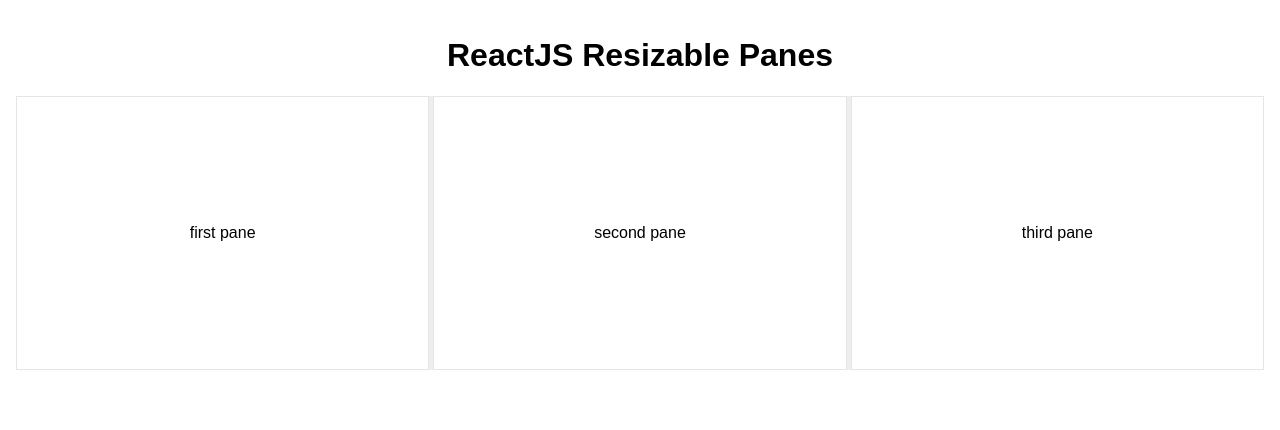
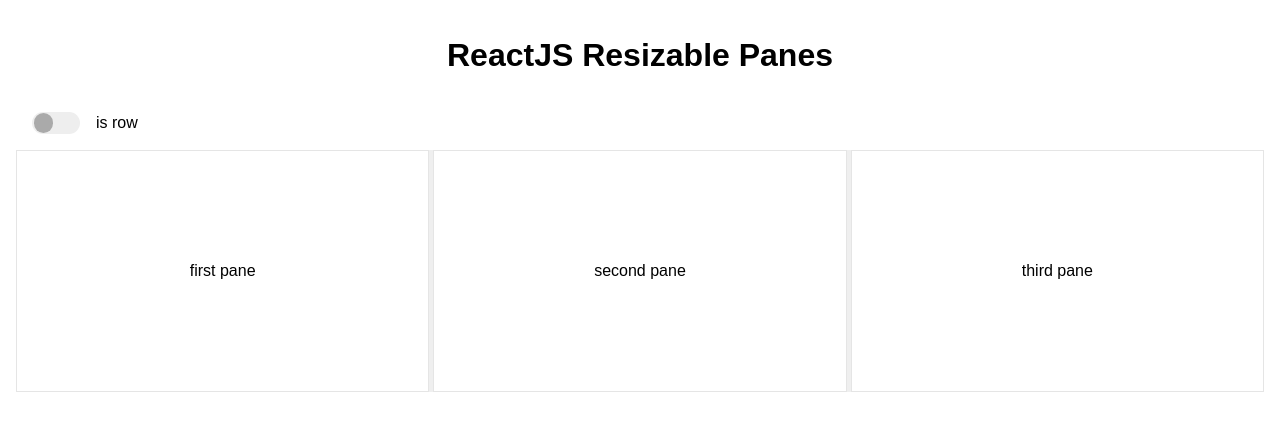
Before and after one commit to dandybytes/resizable-panes, a React (Create React App) app: page / in a window 1280 px wide. Shown: the top 430 px of the page. Built offline with nearby package versions, Linux system fonts and the light colour scheme.

Commit message:
Enable orientation adjustments

```diff
--- a/src/components/App.jsx
+++ b/src/components/App.jsx
@@ -1,15 +1,24 @@
-import React from 'react'
+import React, {useState} from 'react'
 
 import './App.css'
 
 import MultiPaneContainer from './MultiPaneContainer'
+import ToggleSwitch from './common/ToggleSwitch'
 
 const Application = () => {
+  const [isRow, setIsRow] = useState(true)
+
   return (
     <>
       <h1 className='title'>ReactJS Resizable Panes</h1>
 
-      <MultiPaneContainer>
+      <ToggleSwitch
+        value={isRow}
+        label='is row'
+        onToggle={() => setIsRow(prevValue => !prevValue)}
+      />
+
+      <MultiPaneContainer orientation={isRow ? 'row' : 'column'}>
         <div className='sample-content'>first pane</div>
         <div className='sample-content'>second pane</div>
         <div className='sample-content'>third pane</div>
--- a/src/components/Divider.css
+++ b/src/components/Divider.css
@@ -1,9 +1,9 @@
 .divider {
   position: relative;
-  width: 0.25rem;
   flex-shrink: 0;
+  flex-grow: 0;
   /* background-color: transparent; */
-  background-color: #eee;
+  background-color: #efefef;
   cursor: col-resize;
   user-select: none;
 }
--- a/src/components/Divider.jsx
+++ b/src/components/Divider.jsx
@@ -3,6 +3,7 @@ import React from 'react'
 import './Divider.css'
 
 const Divider = ({
+  orientation,
   index,
   isSelected,
   isDragging,
@@ -20,7 +21,9 @@ const Divider = ({
 
   const style = {
     left: isSelected ? dividerPositionDelta : 0,
-    display: index > 0 ? 'block' : 'none'
+    display: index > 0 ? 'block' : 'none',
+    width: orientation === 'row' ? '0.25rem' : '100%',
+    height: orientation === 'column' ? '0.25rem' : 'inherit'
   }
 
   return (
--- a/src/components/MultiPaneContainer.jsx
+++ b/src/components/MultiPaneContainer.jsx
@@ -8,7 +8,7 @@ import {useElementSize} from '../hooks/useElementSize'
 import ResizablePane from './ResizablePane'
 import Divider from './Divider'
 
-const MultiPaneContainer = ({minPaneSize = 200, children}) => {
+const MultiPaneContainer = ({orientation = 'row', minPaneSize = 200, children}) => {
   const containerRef = useRef(null)
 
   const containerSize = useElementSize(containerRef)
@@ -85,7 +85,11 @@ const MultiPaneContainer = ({minPaneSize = 200, children}) => {
   }, [numChildren, containerSize?.width])
 
   return (
-    <div className='splittable-container' ref={containerRef}>
+    <div
+      className='splittable-container'
+      ref={containerRef}
+      style={{display: 'flex', flexDirection: orientation === 'column' ? 'column' : 'row'}}
+    >
       {!paneSizes?.length
         ? null
         : children.map((child, index) => {
@@ -97,6 +101,7 @@ const MultiPaneContainer = ({minPaneSize = 200, children}) => {
               [
                 <Divider
                   key={`divider-${index}`}
+                  orientation={orientation}
                   index={index}
                   isSelected={isSelected}
                   isDragging={isDragging}
@@ -105,10 +110,20 @@ const MultiPaneContainer = ({minPaneSize = 200, children}) => {
                   maxSpaceAfter={maxSpaceAfter}
                   handleDragStart={handleDragStart}
                 />,
-                <ResizablePane key={`pane-${index}`} paneSize={paneSizes[index]} child={child} />
+                <ResizablePane
+                  key={`pane-${index}`}
+                  size={paneSizes[index]}
+                  orientation={orientation}
+                  child={child}
+                />
               ]
             ) : (
-              <ResizablePane key={`pane-${index}`} paneSize={paneSizes[index]} child={child} />
+              <ResizablePane
+                key={`pane-${index}`}
+                size={paneSizes[index]}
+                orientation={orientation}
+                child={child}
+              />
             )
           })}
     </div>
--- a/src/components/ResizablePane.css
+++ b/src/components/ResizablePane.css
@@ -1,6 +1,7 @@
 .resizable-pane {
+  flex-grow: 1;
+  flex-shrink: 1;
   margin: 0;
-  padding: 1rem;
   background-color: white;
   border: 1px solid #e5e5e5;
   overflow: hidden;
--- a/src/components/ResizablePane.jsx
+++ b/src/components/ResizablePane.jsx
@@ -2,9 +2,14 @@ import React from 'react'
 
 import './ResizablePane.css'
 
-const ResizablePane = ({paneSize, child}) => {
+const ResizablePane = ({size, orientation, child}) => {
+  const style = {
+    width: orientation === 'row' ? `${size}px` : '100%',
+    flexDirection: orientation === 'column' ? 'column' : 'row'
+  }
+
   return (
-    <div className='resizable-pane' style={{width: `${paneSize}px`}}>
+    <div className='resizable-pane' style={style}>
       {child}
     </div>
   )
--- /dev/null
+++ b/src/components/common/ToggleSwitch.css
@@ -0,0 +1,46 @@
+.switch-label {
+	 display: inline-flex;
+	 align-items: center;
+	 margin: 0.5rem;
+}
+ .switch-container {
+	 position: relative;
+	 display: inline-block;
+	 width: 3rem;
+	 height: 1.4rem;
+	 margin: 0.5rem;
+}
+ .switch-checkbox {
+	 display: none;
+}
+ .switch-checkbox:checked + .switch-slider {
+	 background-color: firebrick;
+}
+ .switch-checkbox:checked + .switch-slider:before {
+	 transform: translateX(1.5rem);
+}
+ .switch-slider {
+	 position: absolute;
+	 cursor: pointer;
+	 top: 0;
+	 left: 0;
+	 right: 0;
+	 bottom: 0;
+	 background-color: #eee;
+	 transition: 0.4s;
+	 border-radius: 1.5rem;
+}
+ .switch-slider:hover {
+	 background-color: rgba(0, 0, 0, 0.25);
+}
+ .switch-slider::before {
+	 content: '';
+	 position: absolute;
+	 height: 1.2rem;
+	 width: 1.2rem;
+	 left: 0.1rem;
+	 bottom: 0.1rem;
+	 background-color: #aaa;
+	 transition: 0.3s;
+	 border-radius: 50%;
+}
--- /dev/null
+++ b/src/components/common/ToggleSwitch.jsx
@@ -0,0 +1,33 @@
+import React from 'react'
+import PropTypes from 'prop-types'
+
+import './ToggleSwitch.css'
+
+const ToggleSwitch = ({enabled, classes, onToggle, label, value}) => {
+  return (
+    <label className={`switch-label ${classes}`}>
+      <div className={`switch-container`}>
+        <input
+          type='checkbox'
+          className='switch-checkbox'
+          checked={enabled}
+          value={value}
+          onChange={onToggle}
+        />
+        <span className='switch-slider'></span>
+      </div>
+      <span className='switch-label'>{label}</span>
+    </label>
+  )
+}
+
+ToggleSwitch.propTypes = {
+  enabled: PropTypes.bool,
+  classes: PropTypes.string,
+  value: PropTypes.bool.isRequired,
+  onToggle: PropTypes.func.isRequired
+}
+
+ToggleSwitch.defaultProps = {}
+
+export default ToggleSwitch
--- a/src/index.css
+++ b/src/index.css
@@ -1,6 +1,7 @@
 html {
   background: white;
   font-family: sans-serif;
+  box-sizing: border-box;
 }
 
 body {
```
